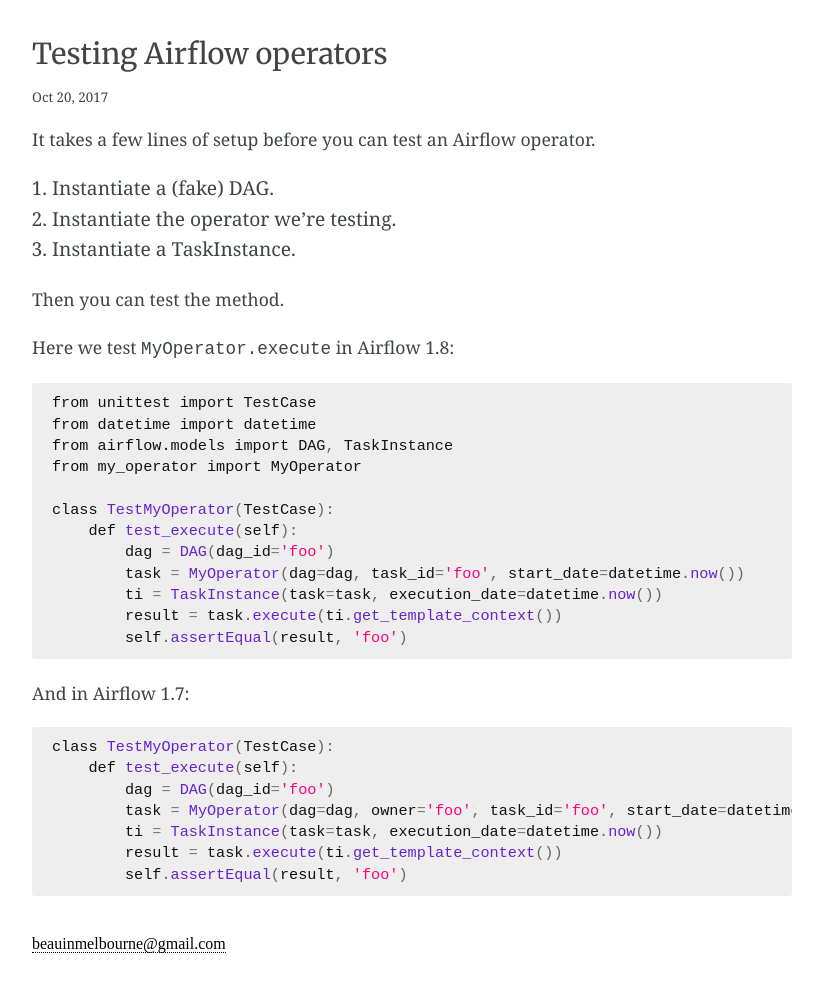
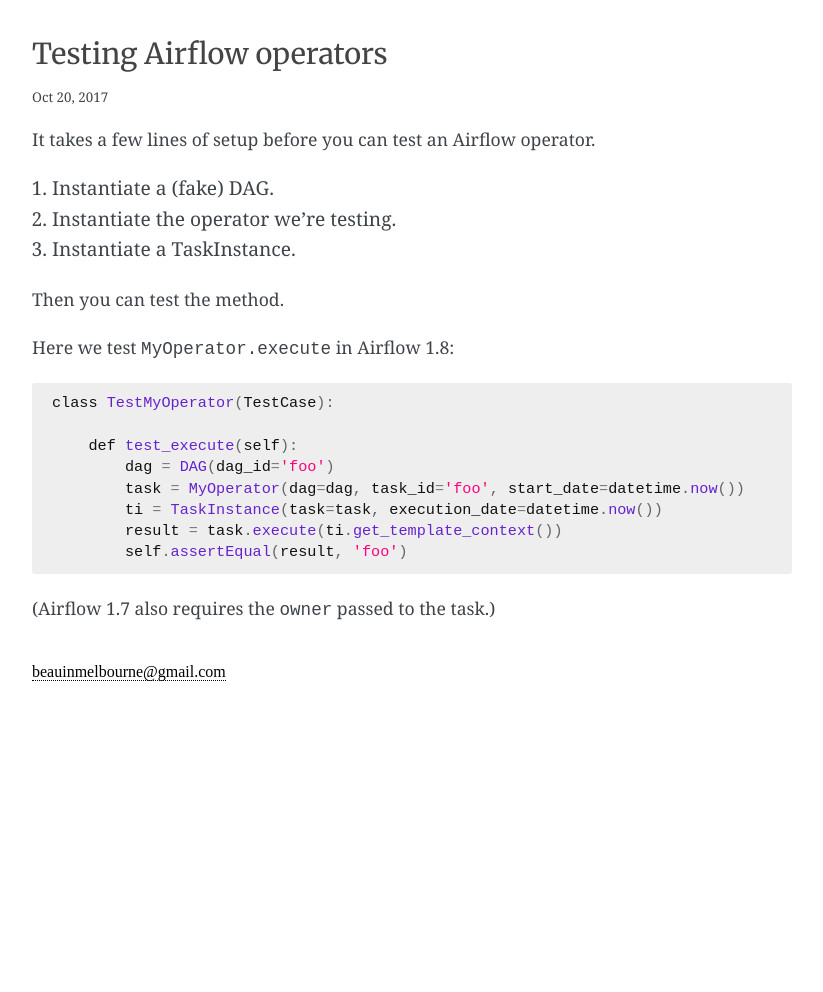
Before and after one commit to explodinglabs/explodinglabs.github.io, a Jekyll site: the page built from _airflow/2017-10-20-testing-airflow-operators.markdown, in a window 1280 px wide. Shown: the whole page, without its empty margins (228-1051 px from the left). Built offline with Jekyll 4.4.1, drawn with Linux system fonts in a browser that asks for light colours; some web fonts are replaced; after the commit the page ends 900 px from its top, so only the background shows below that.

Commit message:
Adjust airflow testing doc

````diff
--- a/_airflow/2017-10-20-testing-airflow-operators.markdown
+++ b/_airflow/2017-10-20-testing-airflow-operators.markdown
@@ -16,12 +16,8 @@
 Here we test `MyOperator.execute` in Airflow 1.8:
 
 ```python
-from unittest import TestCase
-from datetime import datetime
-from airflow.models import DAG, TaskInstance
-from my_operator import MyOperator
+class TestMyOperator(TestCase):
 
-class TestMyOperator(TestCase):
     def test_execute(self):
         dag = DAG(dag_id='foo')
         task = MyOperator(dag=dag, task_id='foo', start_date=datetime.now())
@@ -30,14 +26,4 @@
         self.assertEqual(result, 'foo')
 ```
 
-And in Airflow 1.7:
-
-```python
-class TestMyOperator(TestCase):
-    def test_execute(self):
-        dag = DAG(dag_id='foo')
-        task = MyOperator(dag=dag, owner='foo', task_id='foo', start_date=datetime.now())
-        ti = TaskInstance(task=task, execution_date=datetime.now())
-        result = task.execute(ti.get_template_context())
-        self.assertEqual(result, 'foo')
-```
+(Airflow 1.7 also requires the `owner` passed to the task.)
````
